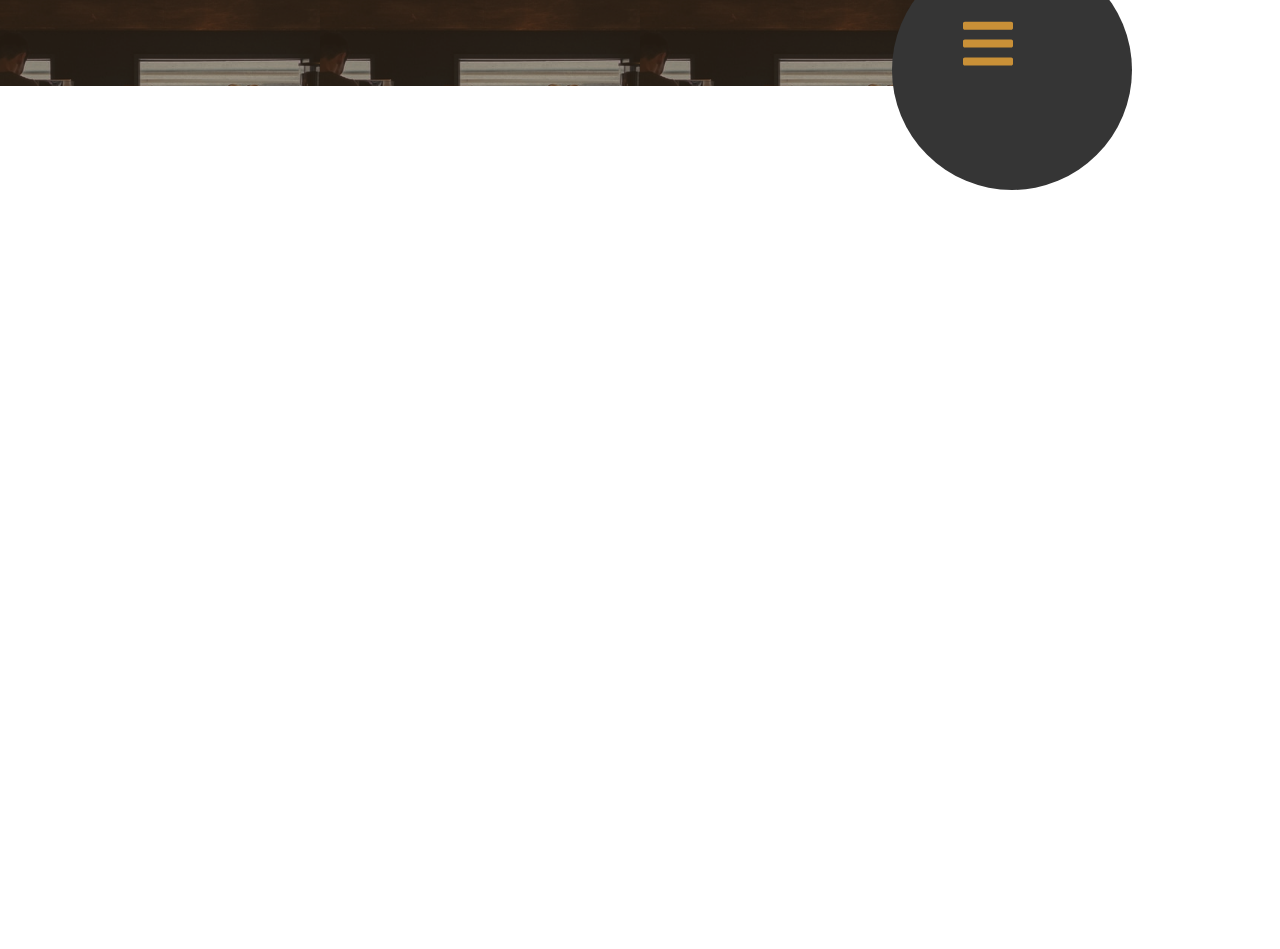
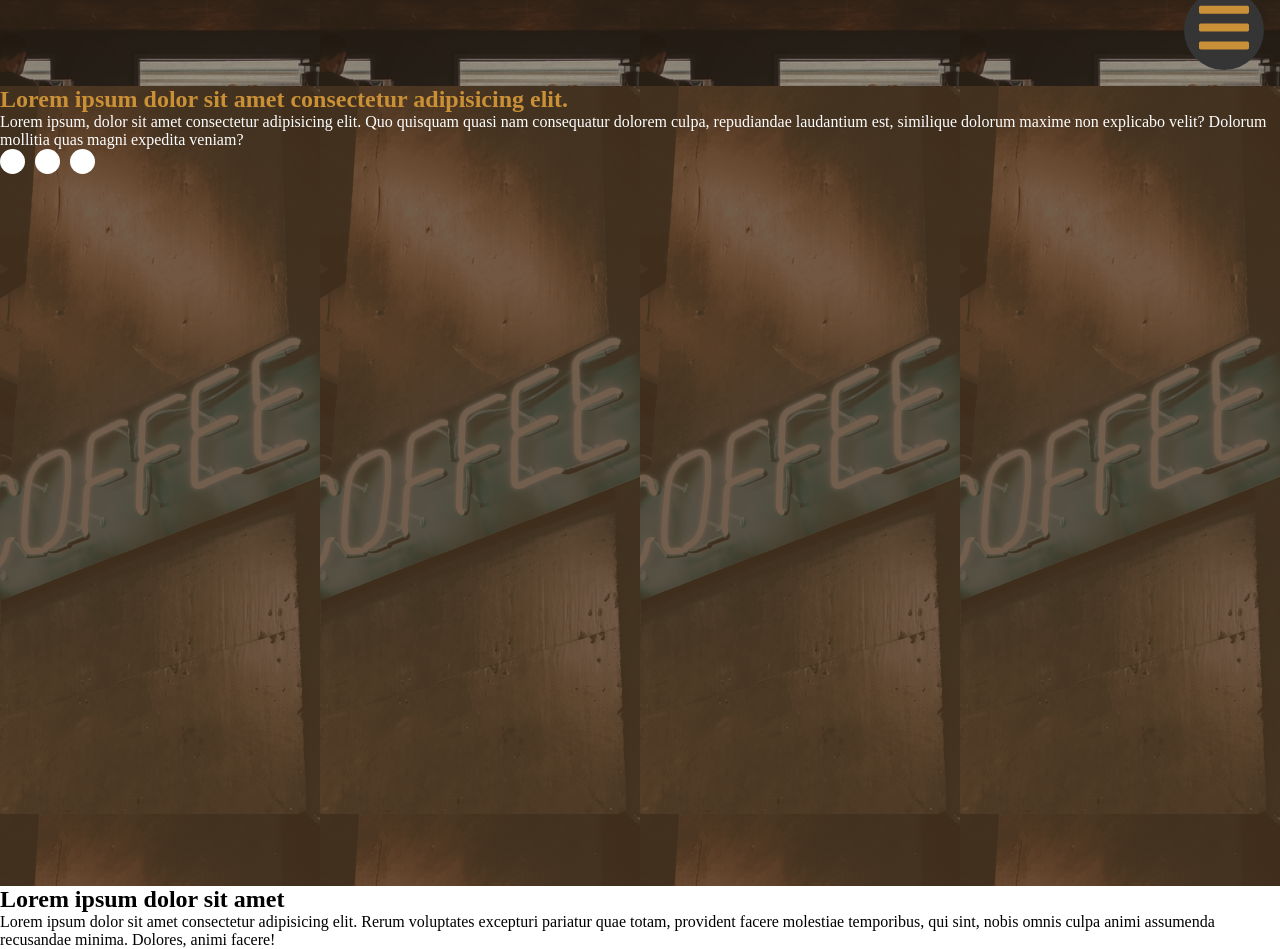
Before and after one commit to AurelioGD/coffepage, a plain HTML site: page index.html in a window 1280 px wide. Shown: the part 714-1663 px from the top of the page. Before the commit the page ends 904 px from the top, so only its background shows below. Drawn offline with Linux system fonts and the light colour scheme.

Commit message:
waca hizo el slider

```diff
--- a/index.html
+++ b/index.html
@@ -67,6 +67,28 @@
       <img class="closeIcon" src="./assets/x.png" alt="">
     </div>
   </nav>
+  <div class="slider">
+    <h2 class="Titulo2">Lorem ipsum dolor sit amet consectetur adipisicing elit.</h2>
+    <p class="paragraph2">Lorem ipsum, dolor sit amet consectetur adipisicing elit. Quo quisquam quasi nam consequatur
+      dolorem culpa,
+      repudiandae laudantium est, similique dolorum maxime non explicabo velit? Dolorum mollitia quas magni expedita
+      veniam?</p>
+    <div class="points">
+      <div class="point1"></div>
+      <div class="point2"></div>
+      <div class="point3"></div>
+    </div>
+  </div>
+  <div class="fondo3">
+    <h2>Lorem ipsum dolor sit amet</h2>
+    <p>Lorem ipsum dolor sit amet consectetur adipisicing elit. Rerum voluptates excepturi pariatur quae totam,
+      provident facere molestiae temporibus, qui sint, nobis omnis culpa animi assumenda recusandae minima. Dolores,
+      animi facere!</p>
+
+  </div>
+
+
+
   <script src="./main.js"></script>
 </body>
 
--- a/style.css
+++ b/style.css
@@ -2,6 +2,10 @@
   margin: 0;
   padding: 0;
   box-sizing: border-box;
+}
+body {
+  display: flex;
+  flex-direction: column;
 }
 :root {
   --primary-color: #5f350d;
@@ -10,7 +14,7 @@
   --dark-variant-color: #353535;
 }
 .container {
-  position: absolute;
+  position: relative;
   height: 100vh;
   background-image: url("./assets/fondos/index.png");
 }
@@ -37,21 +41,19 @@
 }
 .menu {
   position: absolute;
-  right: -6.5rem;
-  bottom: -6.5rem;
+  right: 1rem;
+  bottom: 1rem;
   display: flex;
   justify-content: center;
   align-items: center;
-  width: 15rem;
-  height: 15rem;
+  width: 5rem;
+  height: 5rem;
   border-radius: 50%;
   background-color: var(--dark-variant-color);
 }
 .menu-icon {
   width: 50px;
   color: var(--secondary-color);
-  margin-bottom: 3rem;
-  margin-right: 3rem;
   cursor: pointer;
 }
 .Side-bar {
@@ -70,10 +72,10 @@
   border-radius: 16px;
 }
 
-.list-menu{
+.list-menu {
   height: 100vh;
   width: 100vw;
-  background-color: #ECB661;
+  background-color: #ecb661;
   position: absolute;
   left: -100%;
   transition: left 1s;
@@ -91,17 +93,50 @@
   margin-top: 1rem;
   margin-bottom: 1rem;
   padding: 1rem 0 1rem 0;
-  border-bottom:  1px solid #424242;
+  border-bottom: 1px solid #424242;
 }
-.container-claseIcon{
+.container-claseIcon {
   position: absolute;
-  bottom: 20px;
-  right: 20px;
+  bottom: 50px;
+  right: 50px;
 }
-.closeIcon{
+.closeIcon {
   width: 3rem;
   cursor: pointer;
 }
 .showMenu {
   left: 0;
 }
+.Titulo2 {
+  color: var(--secondary-color);
+}
+.paragraph2 {
+  color: white;
+}
+.slider {
+  background-image: url("./assets/fondos/slider.png");
+  height: 100vh;
+}
+.points {
+  display: flex;
+}
+.point1 {
+  width: 25px;
+  height: 25px;
+  border-radius: 50%;
+  background-color: white;
+}
+.point2 {
+  width: 25px;
+  height: 25px;
+  border-radius: 50%;
+  background-color: white;
+  margin-left: 10px;
+}
+.point3 {
+  width: 25px;
+  height: 25px;
+  border-radius: 50%;
+  background-color: white;
+  margin-left: 10px;
+}
```
Lines whose indentation alone changed are shown as unchanged.
